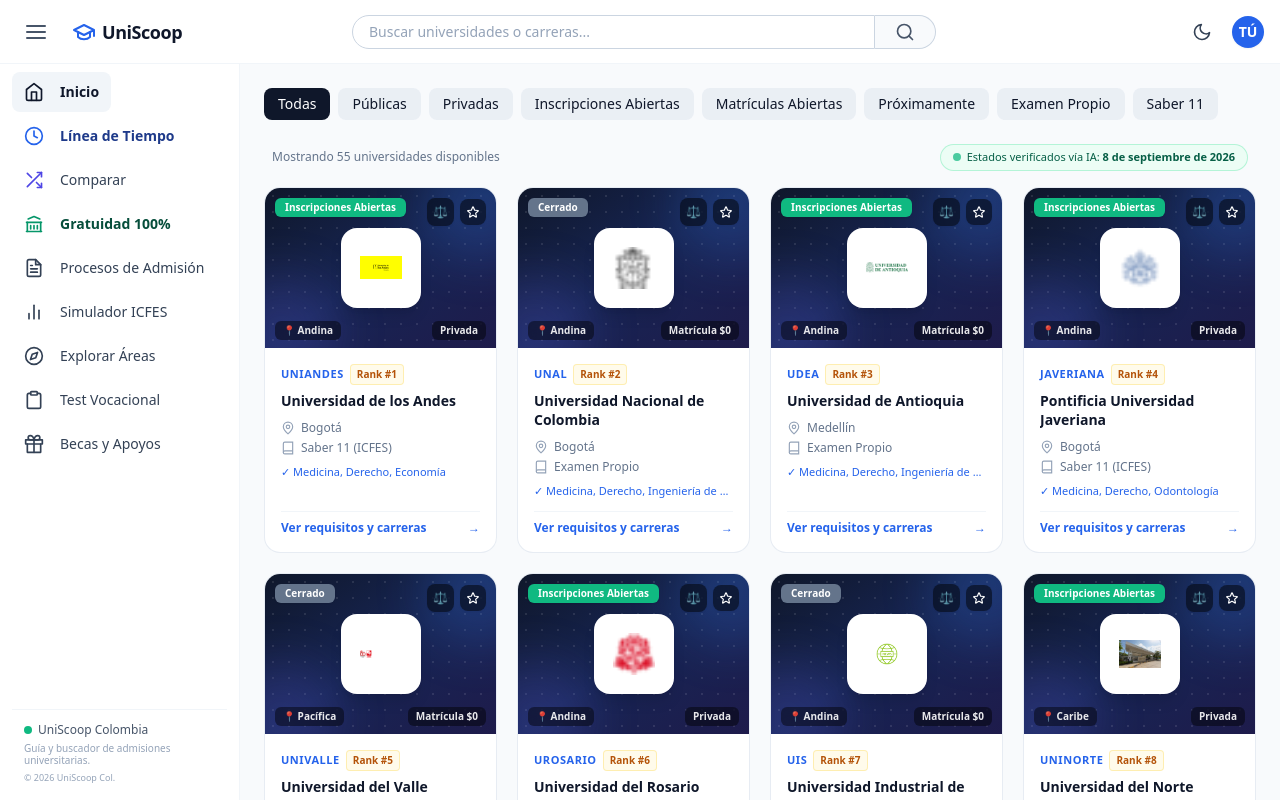
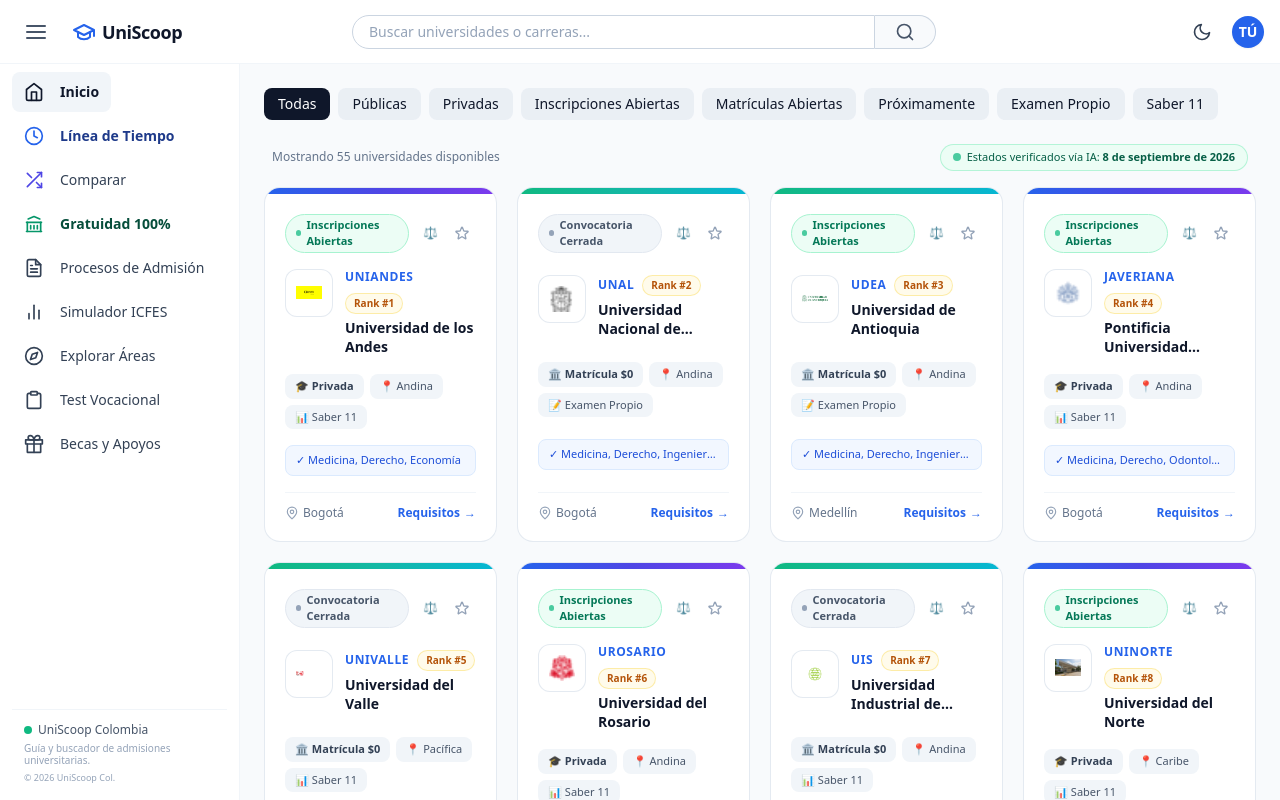
Before and after one commit to Mimodiz0314/Buscador-Universidades, a React (Vite) app: page / in a window 1280 px wide. Built offline with nearby package versions, Linux system fonts and the light colour scheme.

Commit message:
feat: rediseño editorial nivel Silicon Valley de tarjetas universitarias con jerarquía balanceada y modo oscuro impecable

```diff
--- a/src/App.jsx
+++ b/src/App.jsx
@@ -565,101 +565,93 @@
                 {resultados.map(({ uni, programas }) => {
                   const esFav = favoritos.has(uni.id);
                   const estadoConfig = {
-                    abiertas: { bg: 'bg-emerald-500', text: 'Inscripciones Abiertas' },
-                    matriculas: { bg: 'bg-blue-600', text: 'Matrículas Abiertas' },
-                    proximamente: { bg: 'bg-amber-500', text: 'Próximamente' },
-                    cerradas: { bg: 'bg-slate-500', text: 'Cerrado' },
-                  }[uni.estadoAdmision] || { bg: 'bg-slate-500', text: 'Cerrado' };
+                    abiertas: {
+                      pill: 'bg-emerald-50 text-emerald-700 border-emerald-200 dark:bg-emerald-950/50 dark:text-emerald-300 dark:border-emerald-800/60',
+                      dot: 'bg-emerald-500',
+                      text: 'Inscripciones Abiertas',
+                    },
+                    matriculas: {
+                      pill: 'bg-blue-50 text-blue-700 border-blue-200 dark:bg-blue-950/50 dark:text-blue-300 dark:border-blue-800/60',
+                      dot: 'bg-blue-500',
+                      text: 'Matrículas Abiertas',
+                    },
+                    proximamente: {
+                      pill: 'bg-amber-50 text-amber-700 border-amber-200 dark:bg-amber-950/50 dark:text-amber-300 dark:border-amber-800/60',
+                      dot: 'bg-amber-500',
+                      text: 'Próximamente',
+                    },
+                    cerradas: {
+                      pill: 'bg-slate-100 text-slate-600 border-slate-200 dark:bg-slate-800 dark:text-slate-400 dark:border-slate-700',
+                      dot: 'bg-slate-400',
+                      text: 'Convocatoria Cerrada',
+                    },
+                  }[uni.estadoAdmision] || {
+                    pill: 'bg-slate-100 text-slate-600 border-slate-200 dark:bg-slate-800 dark:text-slate-400 dark:border-slate-700',
+                    dot: 'bg-slate-400',
+                    text: 'Cerrado',
+                  };
 
                   return (
                     <div
                       key={uni.id}
-                      className="group cursor-pointer flex flex-col bg-white dark:bg-slate-900 rounded-2xl border border-slate-200/80 dark:border-slate-800 hover:border-blue-500/50 dark:hover:border-blue-500/50 shadow-xs hover:shadow-xl transition-all duration-300 overflow-hidden"
+                      className="group cursor-pointer flex flex-col bg-white dark:bg-slate-900 rounded-2xl border border-slate-200/90 dark:border-slate-800 hover:border-blue-500/60 dark:hover:border-blue-500/60 shadow-xs hover:shadow-xl hover:-translate-y-0.5 transition-all duration-300 overflow-hidden relative"
                       onClick={() => setSeleccion({ uni, programas })}
                     >
-                      {/* Cabecera Académica con Escudo Oficial Centrado */}
-                      <div className="relative w-full h-36 sm:h-40 bg-gradient-to-br from-slate-900 via-blue-950 to-indigo-950 dark:from-slate-950 dark:via-slate-900 dark:to-blue-950 flex items-center justify-center overflow-hidden">
-                        {/* Patrón sutil de fondo geométrico */}
-                        <div className="absolute inset-0 opacity-10 bg-[radial-gradient(#ffffff_1px,transparent_1px)] [background-size:16px_16px] pointer-events-none"></div>
-                        <div className="absolute -top-10 -right-10 w-28 h-28 rounded-full bg-blue-500/20 blur-xl pointer-events-none"></div>
-                        <div className="absolute -bottom-10 -left-10 w-28 h-28 rounded-full bg-indigo-500/20 blur-xl pointer-events-none"></div>
+                      {/* Línea sutil de acento de marca institucional en la parte superior */}
+                      <div className={`h-1.5 w-full ${uni.tipo === 'pública' ? 'bg-gradient-to-r from-emerald-500 via-teal-500 to-cyan-500' : 'bg-gradient-to-r from-blue-600 via-indigo-600 to-violet-600'}`}></div>
 
-                        {/* Escudo / Logo Oficial Grande y Centrado */}
-                        <div className="relative z-10 transition-transform duration-300 group-hover:scale-105">
-                          <div className="w-20 h-20 sm:w-22 sm:h-22 rounded-2xl bg-white p-2.5 shadow-lg border border-white/60 dark:border-slate-700/60 flex items-center justify-center">
-                            <LogoUniversidad
-                              url={uni.web}
-                              sigla={uni.sigla}
-                              nombre={uni.nombre}
-                              uniId={uni.id}
-                              size="md"
-                              className="w-full h-full"
-                            />
-                          </div>
-                        </div>
+                      <div className="p-4 sm:p-5 flex flex-col flex-1 justify-between gap-4">
+                        {/* Fila Superior: Badge de Estado + Acciones (Comparar, Favorito) */}
+                        <div className="flex items-center justify-between gap-2">
+                          <span className={`inline-flex items-center gap-1.5 px-2.5 py-0.5 rounded-full text-[11px] font-bold border ${estadoConfig.pill}`}>
+                            <span className={`w-1.5 h-1.5 rounded-full ${estadoConfig.dot} ${uni.estadoAdmision === 'abiertas' ? 'animate-pulse' : ''}`}></span>
+                            <span>{estadoConfig.text}</span>
+                          </span>
 
-                        {/* Badge de Estado en esquina superior izquierda */}
-                        <div className="absolute top-2.5 left-2.5 flex flex-col gap-1 z-10">
-                          {uni.estadoAdmision === 'ambas' ? (
-                            <>
-                              <div className="px-2 py-0.5 rounded-md text-[10px] font-bold text-white shadow-sm backdrop-blur-md bg-emerald-500/90">
-                                Inscripciones
-                              </div>
-                              <div className="px-2 py-0.5 rounded-md text-[10px] font-bold text-white shadow-sm backdrop-blur-md bg-blue-600/90">
-                                Matrículas
-                              </div>
-                            </>
-                          ) : (
-                            <div className={`px-2.5 py-0.5 rounded-md text-[10px] font-bold text-white shadow-sm backdrop-blur-md ${estadoConfig.bg}`}>
-                              {estadoConfig.text}
-                            </div>
-                          )}
-                        </div>
-
-                        {/* Botones de acción en esquina superior derecha */}
-                        <div className="absolute top-2.5 right-2.5 flex items-center gap-1.5 z-10">
+                          <div className="flex items-center gap-1">
                             <button
                               onClick={(e) => {
                                 e.stopPropagation();
                                 setUnisComparar(prev => [uni.id, ...prev.filter(x => x !== uni.id)].slice(0, 3));
                                 setPestana('comparar');
                               }}
-                            className="p-1.5 rounded-lg bg-black/50 hover:bg-indigo-600 text-white transition-colors backdrop-blur-md text-xs shadow-sm"
+                              className="p-1.5 rounded-lg text-slate-400 hover:text-indigo-600 hover:bg-indigo-50 dark:hover:bg-indigo-950/50 transition-colors text-xs"
                               title="Comparar lado a lado"
                             >
                               ⚖️
                             </button>
                             <button
                               onClick={(e) => { e.stopPropagation(); toggleFavorito(uni.id); }}
-                            className="p-1.5 rounded-lg bg-black/50 hover:bg-black/80 text-white transition-colors backdrop-blur-md shadow-sm"
+                              className="p-1.5 rounded-lg text-slate-400 hover:text-amber-500 hover:bg-amber-50 dark:hover:bg-amber-950/50 transition-colors"
                               title="Guardar en favoritos"
                             >
-                            <svg viewBox="0 0 24 24" fill={esFav ? 'currentColor' : 'none'} stroke="currentColor" strokeWidth="2" className={`w-3.5 h-3.5 ${esFav ? 'text-amber-400' : 'text-white'}`}>
+                              <svg viewBox="0 0 24 24" fill={esFav ? 'currentColor' : 'none'} stroke="currentColor" strokeWidth="2" className={`w-4 h-4 ${esFav ? 'text-amber-500' : ''}`}>
                                 <path strokeLinecap="round" strokeLinejoin="round" d="M11.48 3.499a.562.562 0 011.04 0l2.125 5.111a.563.563 0 00.475.345l5.518.442c.499.04.701.663.321.988l-4.204 3.602a.563.563 0 00-.182.557l1.285 5.385a.562.562 0 01-.84.61l-4.725-2.885a.563.563 0 00-.586 0L6.982 20.54a.562.562 0 01-.84-.61l1.285-5.386a.562.562 0 00-.182-.557l-4.204-3.602a.563.563 0 01.321-.988l5.518-.442a.563.563 0 00.475-.345L11.48 3.5z" />
                               </svg>
                             </button>
                           </div>
-
-                        {/* Badges en la parte inferior del banner */}
-                        <div className="absolute bottom-2 left-2.5 right-2.5 flex items-center justify-between text-[10px] font-semibold text-white/90 z-10 pointer-events-none">
-                          <span className="px-2 py-0.5 rounded-md bg-black/45 backdrop-blur-sm">
-                            📍 {uni.zona}
-                          </span>
-                          <span className="px-2 py-0.5 rounded-md bg-black/45 backdrop-blur-sm">
-                            {uni.tipo === 'pública' ? 'Matrícula $0' : 'Privada'}
-                          </span>
-                        </div>
                         </div>
 
-                      {/* Cuerpo de la tarjeta */}
-                      <div className="p-4 flex flex-col flex-1 justify-between gap-3">
-                        <div>
-                          <div className="flex items-center gap-1.5 mb-1.5">
-                            <span className="text-[11px] font-extrabold text-blue-600 dark:text-blue-400 uppercase tracking-wider">
+                        {/* Bloque de Identidad Institucional: Logo Óptico 48px + Sigla + Ranking + Nombre */}
+                        <div className="flex items-start gap-3">
+                          <div className="w-12 h-12 rounded-xl bg-white dark:bg-slate-800 border border-slate-200/90 dark:border-slate-700/80 shadow-xs flex items-center justify-center shrink-0 p-1.5 overflow-hidden group-hover:border-blue-400/60 transition-colors">
+                            <LogoUniversidad
+                              url={uni.web}
+                              sigla={uni.sigla}
+                              nombre={uni.nombre}
+                              uniId={uni.id}
+                              size="sm"
+                              className="w-full h-full"
+                            />
+                          </div>
+
+                          <div className="min-w-0 flex-1">
+                            <div className="flex items-center gap-2 mb-1 flex-wrap">
+                              <span className="text-xs font-black tracking-wider text-blue-600 dark:text-blue-400 uppercase">
                                 {uni.sigla}
                               </span>
                               {uni.ranking && (
-                              <span className="inline-flex items-center gap-1 text-[10px] font-bold text-amber-700 dark:text-amber-300 bg-amber-50 dark:bg-amber-950/50 px-1.5 py-0.5 rounded border border-amber-200/60 dark:border-amber-800/60">
+                                <span className="inline-flex items-center gap-1 text-[10px] font-extrabold text-amber-700 dark:text-amber-300 bg-amber-50 dark:bg-amber-950/60 px-2 py-0.5 rounded-full border border-amber-200/70 dark:border-amber-800/70">
                                   Rank #{uni.ranking}
                                 </span>
                               )}
@@ -668,9 +660,32 @@
                             <h3 className="text-sm font-bold text-slate-900 dark:text-slate-100 leading-snug line-clamp-2 group-hover:text-blue-600 dark:group-hover:text-blue-400 transition-colors">
                               {uni.nombre}
                             </h3>
+                          </div>
+                        </div>
 
-                          <div className="text-xs text-slate-500 dark:text-slate-400 mt-2.5 flex flex-col gap-1">
-                            <span className="flex items-center gap-1.5">
+                        {/* Fila de Insignias y Filtros (Pública, Zona, Tipo de Examen) */}
+                        <div className="flex flex-wrap items-center gap-1.5 pt-0.5">
+                          <span className="inline-flex items-center gap-1 text-[11px] font-semibold text-slate-700 dark:text-slate-200 bg-slate-100 dark:bg-slate-800/80 px-2.5 py-1 rounded-lg">
+                            {uni.tipo === 'pública' ? '🏛️ Matrícula $0' : '🎓 Privada'}
+                          </span>
+                          <span className="inline-flex items-center gap-1 text-[11px] font-medium text-slate-600 dark:text-slate-300 bg-slate-100 dark:bg-slate-800/80 px-2.5 py-1 rounded-lg">
+                            📍 {uni.zona}
+                          </span>
+                          <span className="inline-flex items-center gap-1 text-[11px] font-medium text-slate-600 dark:text-slate-300 bg-slate-100 dark:bg-slate-800/80 px-2.5 py-1 rounded-lg">
+                            {uni.tipoAdmision === 'propio' ? '📝 Examen Propio' : '📊 Saber 11'}
+                          </span>
+                        </div>
+
+                        {/* Carreras coincidentes si existen */}
+                        {programas.length > 0 && (
+                          <div className="text-[11px] font-medium text-blue-700 dark:text-blue-300 bg-blue-50/80 dark:bg-blue-950/40 border border-blue-100 dark:border-blue-900/50 rounded-lg px-2.5 py-1.5 truncate">
+                            ✓ {programas.join(', ')}
+                          </div>
+                        )}
+
+                        {/* Pie de tarjeta: Ciudad y Acción */}
+                        <div className="pt-3 border-t border-slate-100 dark:border-slate-800 flex items-center justify-between text-xs text-slate-500 dark:text-slate-400">
+                          <span className="truncate flex items-center gap-1 max-w-[60%]">
                             <svg viewBox="0 0 24 24" fill="none" stroke="currentColor" strokeWidth="2" className="w-3.5 h-3.5 text-slate-400 shrink-0">
                               <path d="M12 2a8 8 0 0 0-8 8c0 5.25 8 12 8 12s8-6.75 8-12a8 8 0 0 0-8-8z"></path>
                               <circle cx="12" cy="10" r="3"></circle>
@@ -678,25 +693,10 @@
                             <span className="truncate">{uni.ciudad.split('(')[0].trim()}</span>
                           </span>
 
-                            <span className="flex items-center gap-1.5">
-                              <svg viewBox="0 0 24 24" fill="none" stroke="currentColor" strokeWidth="2" className="w-3.5 h-3.5 text-slate-400 shrink-0">
-                                <path d="M4 19.5A2.5 2.5 0 0 1 6.5 17H20"></path>
-                                <path d="M6.5 2H20v20H6.5A2.5 2.5 0 0 1 4 19.5v-15A2.5 2.5 0 0 1 6.5 2z"></path>
-                              </svg>
-                              <span className="truncate capitalize">{uni.tipoAdmision === 'propio' ? 'Examen propio' : 'Saber 11 (ICFES)'}</span>
+                          <span className="font-semibold text-blue-600 dark:text-blue-400 group-hover:translate-x-0.5 transition-transform flex items-center gap-1 shrink-0">
+                            <span>Requisitos</span>
+                            <span>→</span>
                           </span>
-
-                            {programas.length > 0 && (
-                              <span className="text-blue-600 dark:text-blue-400 truncate mt-1 font-medium text-[11px]">
-                                ✓ {programas.join(', ')}
-                              </span>
-                            )}
-                          </div>
-                        </div>
-
-                        <div className="pt-2 border-t border-slate-100 dark:border-slate-800/80 flex items-center justify-between text-xs font-semibold text-blue-600 dark:text-blue-400 group-hover:translate-x-0.5 transition-transform">
-                          <span>Ver requisitos y carreras</span>
-                          <span>→</span>
                         </div>
                       </div>
                     </div>
--- a/src/components/DetalleUniversidad.jsx
+++ b/src/components/DetalleUniversidad.jsx
@@ -28,15 +28,15 @@
       <div className="absolute -top-16 -right-16 w-56 h-56 rounded-full bg-blue-500/20 blur-3xl pointer-events-none"></div>
       <div className="absolute -bottom-16 -left-16 w-56 h-56 rounded-full bg-indigo-500/20 blur-3xl pointer-events-none"></div>
 
-      {/* Escudo Oficial Prominente en marco blanco con relieve */}
+      {/* Escudo Oficial en tamaño óptico de alta nitidez */}
       <div className="relative z-10 transition-transform duration-500 hover:scale-105">
-        <div className="w-28 h-28 sm:w-36 sm:h-36 rounded-3xl bg-white p-3.5 sm:p-4 shadow-2xl border-2 border-white/80 dark:border-slate-700/80 flex items-center justify-center">
+        <div className="w-20 h-20 sm:w-24 sm:h-24 rounded-2xl bg-white p-2.5 sm:p-3 shadow-xl border-2 border-white/80 dark:border-slate-700/80 flex items-center justify-center">
           <LogoUniversidad
             url={uni.web}
             sigla={uni.sigla}
             nombre={uni.nombre}
             uniId={uni.id}
-            size="lg"
+            size="md"
             className="w-full h-full"
           />
         </div>
--- a/src/components/LogoUniversidad.jsx
+++ b/src/components/LogoUniversidad.jsx
@@ -54,19 +54,22 @@
   const logoSrc = localFailed ? s2Src : localSrc;
 
   const containerClass = {
-    sm: 'w-9 h-9',
-    md: 'w-20 h-20',
-    lg: 'w-36 h-36 sm:w-48 sm:h-48',
-  }[size] || 'w-20 h-20';
+    xs: 'w-7 h-7',
+    sm: 'w-10 h-10',
+    md: 'w-16 h-16',
+    lg: 'w-24 h-24 sm:w-28 sm:h-28',
+  }[size] || 'w-12 h-12';
 
+  const hasCustomSize = className && (className.includes('w-') || className.includes('h-'));
+  const sizeClass = hasCustomSize ? '' : containerClass;
   const isCustomRounded = className && className.includes('rounded-');
-  const roundedStyle = isCustomRounded ? '' : 'rounded-full';
+  const roundedStyle = isCustomRounded ? '' : 'rounded-xl';
 
   if (imgError || (!domain && localFailed)) {
     // Fallback: avatar de iniciales
     return (
       <div
-        className={`${containerClass} ${roundedStyle} flex items-center justify-center shrink-0 select-none ${className || ''}`}
+        className={`${sizeClass} ${roundedStyle} flex items-center justify-center shrink-0 select-none ${className || ''}`}
         style={{ backgroundColor: paleta.bg }}
         title={nombre || sigla}
       >
@@ -79,7 +82,7 @@
 
   return (
     <div
-      className={`${containerClass} ${roundedStyle} bg-white flex items-center justify-center shrink-0 overflow-hidden ${className || ''}`}
+      className={`${sizeClass} ${roundedStyle} bg-white flex items-center justify-center shrink-0 overflow-hidden ${className || ''}`}
       style={{ padding: size === 'lg' ? '12px' : size === 'md' ? '8px' : '4px' }}
       title={nombre || sigla}
     >
```
Lines whose indentation alone changed are shown as unchanged.
